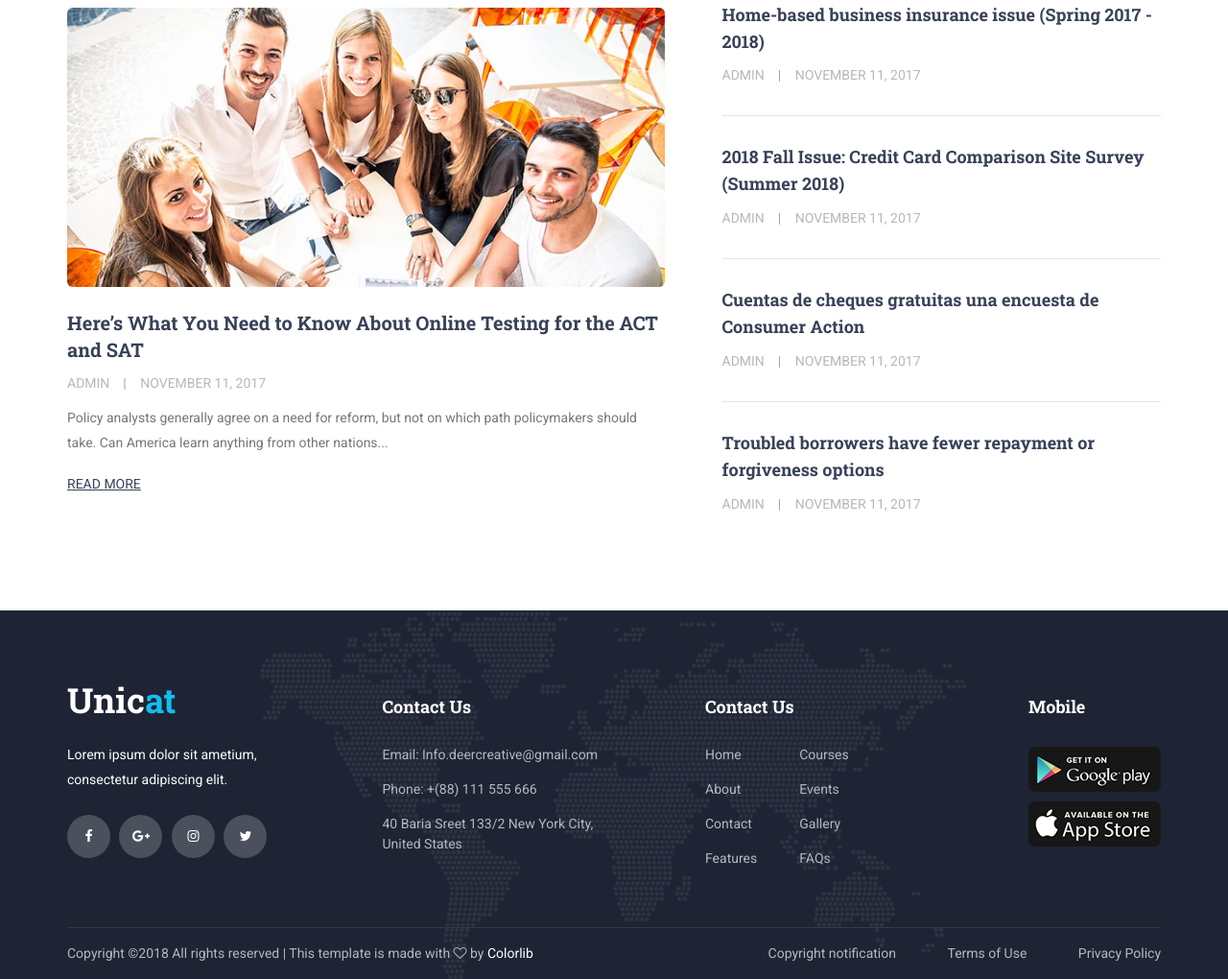
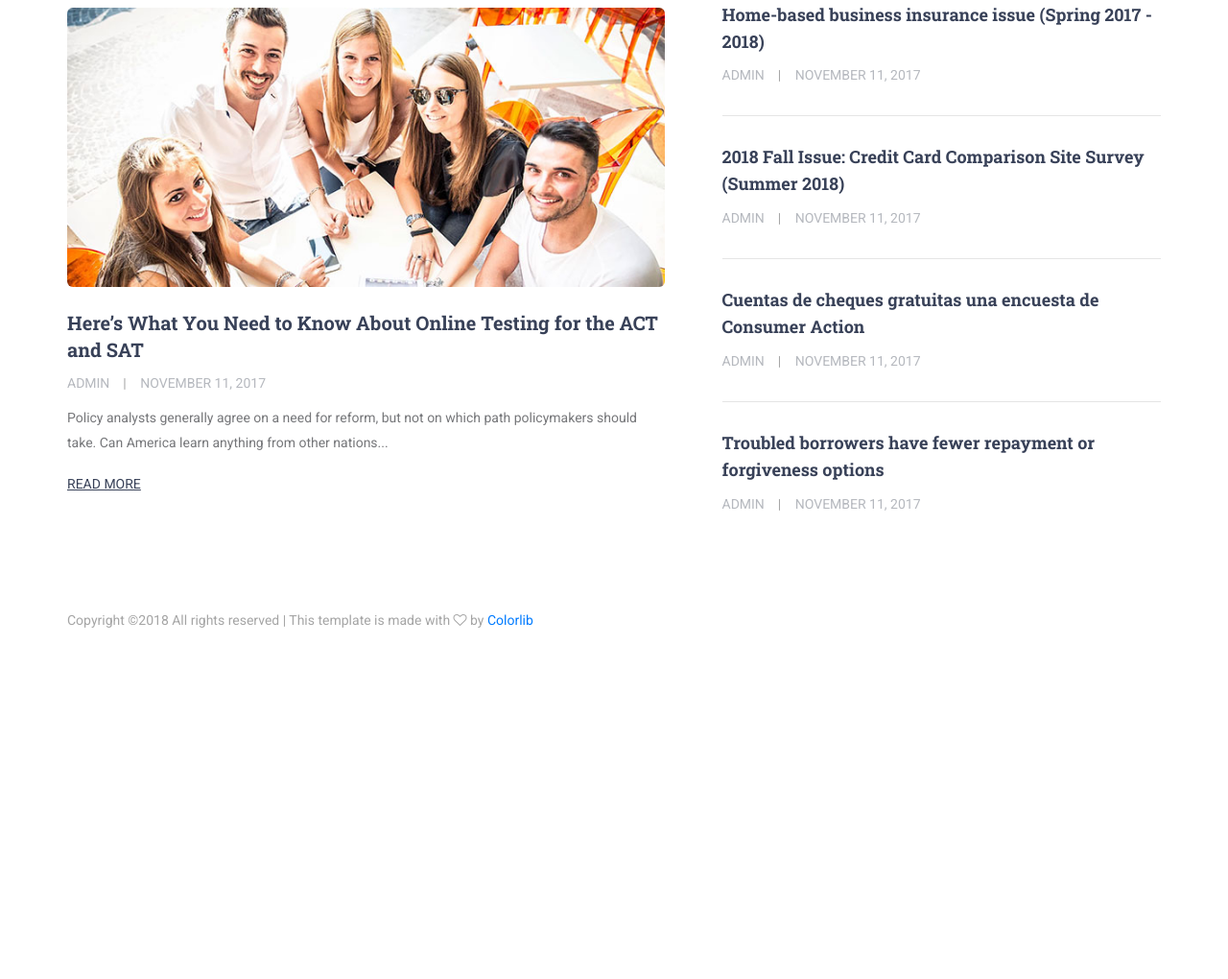
Before and after one commit to jackbelk15/jackbelk15.github.io, a plain HTML site: page index.html in a window 1280 px wide. Shown: the part 2316-3336 px from the top of the page at 96% size. After the commit the page ends 2973 px from the top, so only its background shows below. Drawn offline with Linux system fonts and the light colour scheme.

Commit message:
Worked on sliming the footer.

```diff
--- a/index.html
+++ b/index.html
@@ -337,120 +337,18 @@
 								</ul>
 							</div>
 						</div>
-
 					</div>
 				</div>
 			</div>
 		</div>
 	</div>
 
-	<!-- Footer -->
+<!-- Footer -->
 
-	<footer class="footer">
-		<div class="footer_background" style="background-image:url(images/footer_background.png)"></div>
-		<div class="container">
-			<div class="row footer_row">
-				<div class="col">
-					<div class="footer_content">
-						<div class="row">
+	<div class="container">
+		Copyright &copy;<script>document.write(new Date().getFullYear());</script> All rights reserved | This template is made with <i class="fa fa-heart-o" aria-hidden="true"></i> by <a href="https://colorlib.com" target="_blank">Colorlib</a>
+	</div>
 
-							<div class="col-lg-3 footer_col">
-
-								<!-- Footer About -->
-								<div class="footer_section footer_about">
-									<div class="footer_logo_container">
-										<a href="#">
-											<div class="footer_logo_text">Unic<span>at</span></div>
-										</a>
-									</div>
-									<div class="footer_about_text">
-										<p>Lorem ipsum dolor sit ametium, consectetur adipiscing elit.</p>
-									</div>
-									<div class="footer_social">
-										<ul>
-											<li><a href="#"><i class="fa fa-facebook" aria-hidden="true"></i></a></li>
-											<li><a href="#"><i class="fa fa-google-plus" aria-hidden="true"></i></a></li>
-											<li><a href="#"><i class="fa fa-instagram" aria-hidden="true"></i></a></li>
-											<li><a href="#"><i class="fa fa-twitter" aria-hidden="true"></i></a></li>
-										</ul>
-									</div>
-								</div>
-
-							</div>
-
-							<div class="col-lg-3 footer_col">
-
-								<!-- Footer Contact -->
-								<div class="footer_section footer_contact">
-									<div class="footer_title">Contact Us</div>
-									<div class="footer_contact_info">
-										<ul>
-											<li>Email: Info.deercreative@gmail.com</li>
-											<li>Phone:  +(88) 111 555 666</li>
-											<li>40 Baria Sreet 133/2 New York City, United States</li>
-										</ul>
-									</div>
-								</div>
-
-							</div>
-
-							<div class="col-lg-3 footer_col">
-
-								<!-- Footer links -->
-								<div class="footer_section footer_links">
-									<div class="footer_title">Contact Us</div>
-									<div class="footer_links_container">
-										<ul>
-											<li><a href="index.html">Home</a></li>
-											<li><a href="about.html">About</a></li>
-											<li><a href="contact.html">Contact</a></li>
-											<li><a href="#">Features</a></li>
-											<li><a href="courses.html">Courses</a></li>
-											<li><a href="#">Events</a></li>
-											<li><a href="#">Gallery</a></li>
-											<li><a href="#">FAQs</a></li>
-										</ul>
-									</div>
-								</div>
-
-							</div>
-
-							<div class="col-lg-3 footer_col clearfix">
-
-								<!-- Footer links -->
-								<div class="footer_section footer_mobile">
-									<div class="footer_title">Mobile</div>
-									<div class="footer_mobile_content">
-										<div class="footer_image"><a href="#"><img src="images/mobile_1.png" alt=""></a></div>
-										<div class="footer_image"><a href="#"><img src="images/mobile_2.png" alt=""></a></div>
-									</div>
-								</div>
-
-							</div>
-
-						</div>
-					</div>
-				</div>
-			</div>
-
-			<div class="row copyright_row">
-				<div class="col">
-					<div class="copyright d-flex flex-lg-row flex-column align-items-center justify-content-start">
-						<div class="cr_text"><!-- Link back to Colorlib can't be removed. Template is licensed under CC BY 3.0. -->
-Copyright &copy;<script>document.write(new Date().getFullYear());</script> All rights reserved | This template is made with <i class="fa fa-heart-o" aria-hidden="true"></i> by <a href="https://colorlib.com" target="_blank">Colorlib</a>
-<!-- Link back to Colorlib can't be removed. Template is licensed under CC BY 3.0. --></div>
-						<div class="ml-lg-auto cr_links">
-							<ul class="cr_list">
-								<li><a href="#">Copyright notification</a></li>
-								<li><a href="#">Terms of Use</a></li>
-								<li><a href="#">Privacy Policy</a></li>
-							</ul>
-						</div>
-					</div>
-				</div>
-			</div>
-		</div>
-	</footer>
 </div>
 
 <script src="js/jquery-3.2.1.min.js"></script>
```
